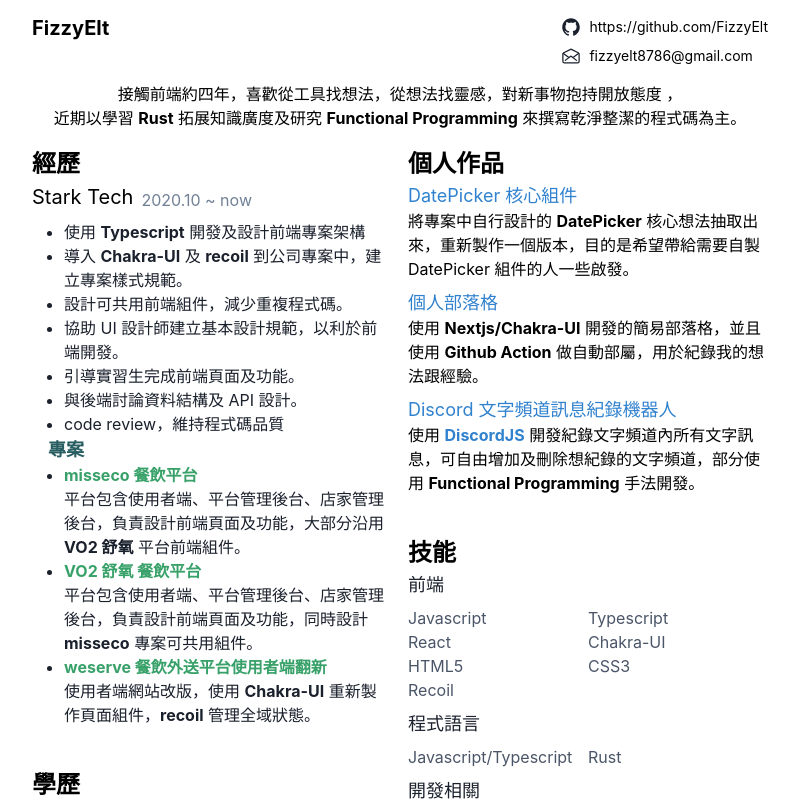
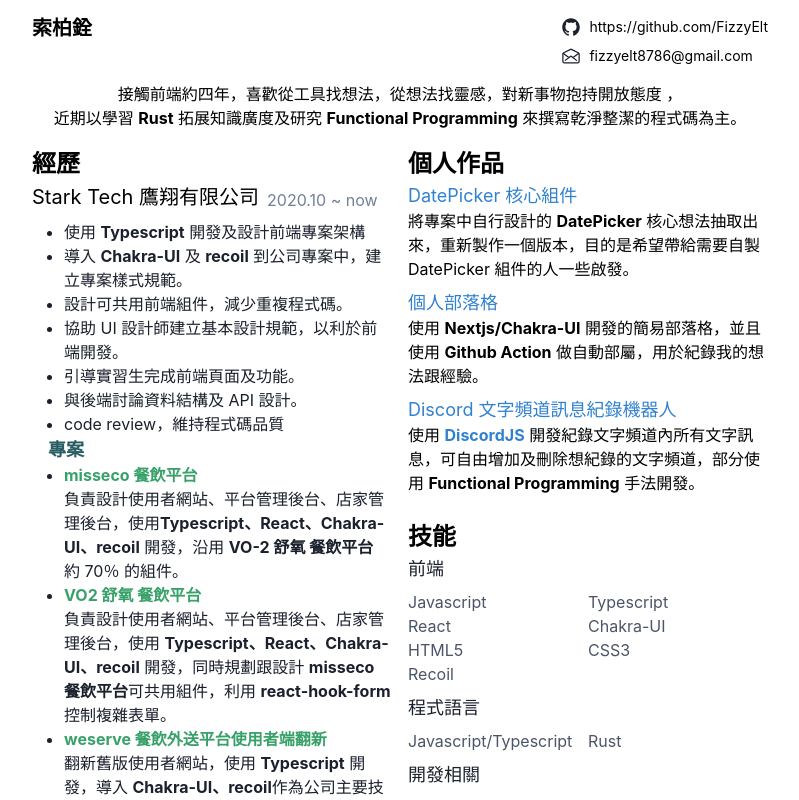
Before and after one commit to FizzyElt/blogs, a Next.js app: page /resume in a window 1280 px wide. Shown: the top 800 px of the page, without its empty margins (240-1039 px from the left). Built offline with nearby package versions, Linux system fonts and the light colour scheme.

Commit message:
update resume

```diff
--- a/pages/resume.js
+++ b/pages/resume.js
@@ -39,7 +39,7 @@
         <Container id="resume" maxW="container.md" py={4}>
           <Flex>
             <Heading size="md" color="black">
-              FizzyElt
+              索柏銓
             </Heading>
             <Spacer />
             <VStack align="stretch">
@@ -73,7 +73,7 @@
 
           <Flex>
             <Box flex="1">
-              <VStack align="stretch" spacing={10}>
+              <VStack align="stretch" spacing={6}>
                 <Box>
                   <Text color="black" fontSize="2xl" fontWeight="bold">
                     經歷
@@ -81,7 +81,7 @@
                   <VStack align="flex-start">
                     <HStack align="flex-end">
                       <Text color="black" fontSize="xl">
-                        Stark Tech
+                        Stark Tech 鷹翔有限公司
                       </Text>
                       <Text color="gray.500" fontSize="md">
                         2020.10 ~ now
@@ -111,22 +111,27 @@
                           <Text color="green.500" fontWeight="bold">
                             misseco 餐飲平台
                           </Text>
-                          平台包含使用者端、平台管理後台、店家管理後台，負責設計前端頁面及功能，大部分沿用
-                          <b>VO2 舒氧</b> 平台前端組件。
+                          負責設計使用者網站、平台管理後台、店家管理後台，使用
+                          <b>Typescript、React、Chakra-UI、recoil</b> 開發，沿用{' '}
+                          <b>VO-2 舒氧 餐飲平台</b> 約 70％ 的組件。
                         </ListItem>
                         <ListItem fontSize="md">
                           <Text color="green.500" fontWeight="bold">
                             VO2 舒氧 餐飲平台
                           </Text>
-                          平台包含使用者端、平台管理後台、店家管理後台，負責設計前端頁面及功能，同時設計
-                          <b>misseco</b> 專案可共用組件。
+                          負責設計使用者網站、平台管理後台、店家管理後台，使用{' '}
+                          <b>Typescript、React、Chakra-UI、recoil</b> 開發，同時規劃跟設計{' '}
+                          <b>misseco 餐飲平台</b>可共用組件，利用 <b>react-hook-form</b>{' '}
+                          控制複雜表單。
                         </ListItem>
                         <ListItem fontSize="md">
                           <Text color="green.500" fontWeight="bold">
                             weserve 餐飲外送平台使用者端翻新
                           </Text>
-                          使用者端網站改版，使用 <b>Chakra-UI</b> 重新製作頁面組件，<b>recoil</b>{' '}
-                          管理全域狀態。
+                          翻新舊版使用者網站，使用 <b>Typescript</b> 開發，導入{' '}
+                          <b>Chakra-UI、recoil</b>
+                          作為公司主要技術棧，與 UI
+                          設計師建立基礎樣式規範，減少反覆確認樣式細節的時間。
                         </ListItem>
                       </UnorderedList>
                     </Box>
@@ -152,7 +157,7 @@
             <Box px={2} />
 
             <Box flex="1">
-              <VStack align="stretch" spacing={10}>
+              <VStack align="stretch" spacing={6}>
                 <Box>
                   <Text color="black" fontSize="2xl" fontWeight="bold">
                     個人作品
```
